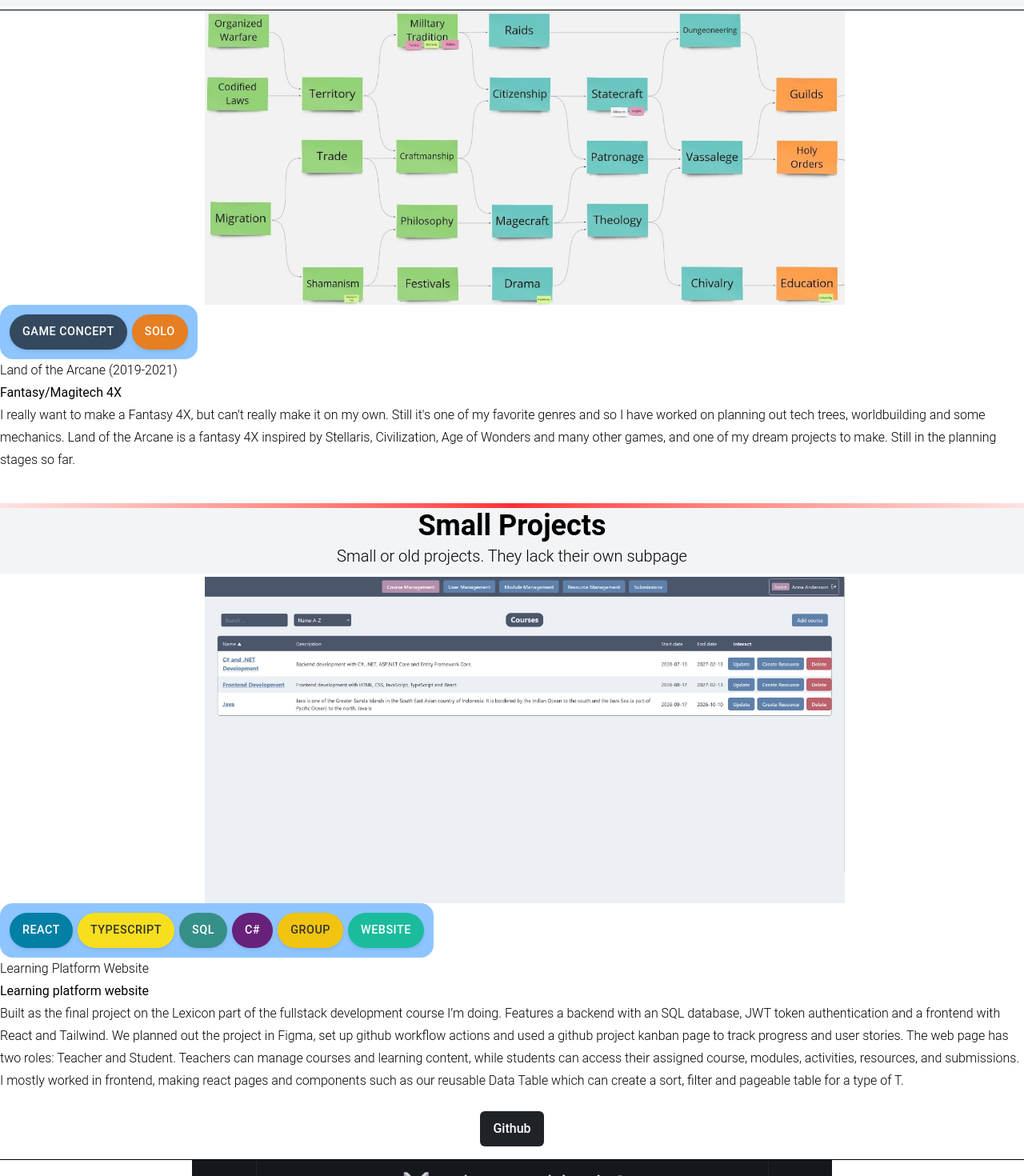
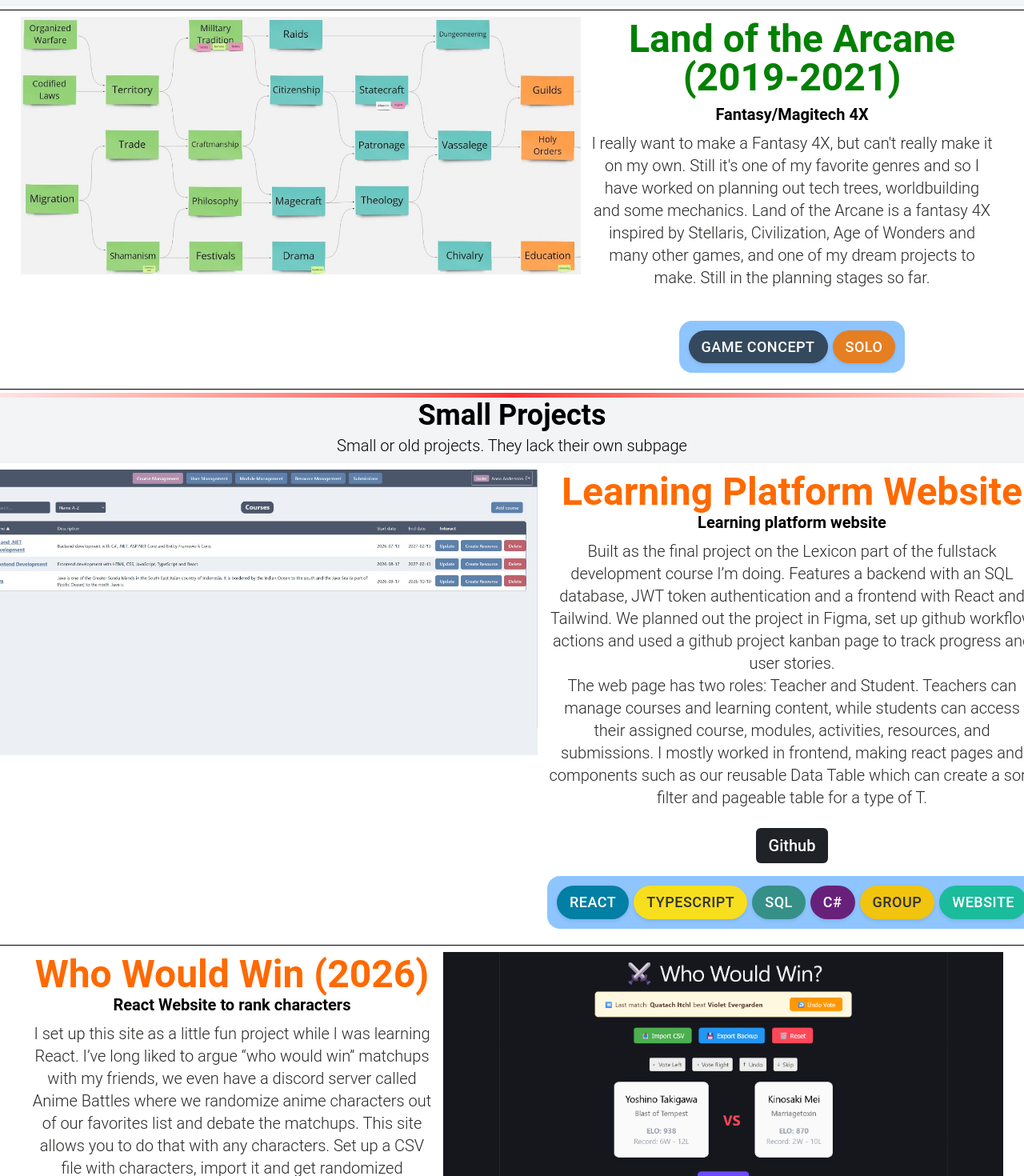
Before and after one commit to Acasez/acasez.github.io, a React (Vite) app: page /index in a window 1280 px wide. Shown: the part 5860-7330 px from the top of the page at 80% size. Built offline with nearby package versions, Linux system fonts and the light colour scheme.

Commit message:
Portfolio index working fully again

```diff
--- a/src/Subpages/PortfolioIndex.tsx
+++ b/src/Subpages/PortfolioIndex.tsx
@@ -4,8 +4,6 @@ import { useState } from "react";
 import HeroSection from "../components/HeroSection";
 import TagOverview from "../components/TagOverview";
 import TitleSection from "../components/TitleSection";
-import PortfolioRow from "../PortfolioRows/PortfolioOverviewRow";
-import PortfolioRowFrame from "../PortfolioRows/PortfolioRowFrame";
 import {
   mainProjects,
   gameDrafts,
@@ -121,10 +119,28 @@ export default function PortfolioIndex() {
           <hr />
           {filteredGameDrafts.map((project, index) => (
             <React.Fragment key={index}>
-              <PortfolioRowFrame reverse={index % 2 === 0}>
-                <PortfolioRow {...project} />
-              </PortfolioRowFrame>
-              {index < filteredGameDrafts.length - 1 && <hr />}
+              <Section contentReverse={index % 2 === 0}>
+                <MarkdownSection
+                  name={project.name}
+                  tagLine={project.subtitle}
+                  projectPageLink={project.projectPageLink}
+                  description={project.description}
+                >
+                  <ProjectLinks
+                    itchLink={project.itchLink}
+                    githubLink={project.githubLink}
+                    youtubeLink={project.youtubeLink}
+                    webpageLinks={project.webpageLinks}
+                  />
+                  <ProjectTags projectTags={project.projectTags} />
+                </MarkdownSection>
+                <ImageDisplay
+                  imageLocation={project.imageLocation}
+                  altText={project.altText}
+                  coverImage={false}
+                />
+              </Section>
+              {index < filteredMainProjects.length - 1 && <hr />}
             </React.Fragment>
           ))}
         </>
@@ -143,10 +159,28 @@ export default function PortfolioIndex() {
           />
           {filteredSmallProjects.map((project, index) => (
             <React.Fragment key={index}>
-              <PortfolioRowFrame reverse={index % 2 === 0}>
-                <PortfolioRow {...project} />
-              </PortfolioRowFrame>
-              {index < filteredSmallProjects.length - 1 && <hr />}
+              <Section contentReverse={index % 2 === 0}>
+                <MarkdownSection
+                  name={project.name}
+                  tagLine={project.subtitle}
+                  projectPageLink={project.projectPageLink}
+                  description={project.description}
+                >
+                  <ProjectLinks
+                    itchLink={project.itchLink}
+                    githubLink={project.githubLink}
+                    youtubeLink={project.youtubeLink}
+                    webpageLinks={project.webpageLinks}
+                  />
+                  <ProjectTags projectTags={project.projectTags} />
+                </MarkdownSection>
+                <ImageDisplay
+                  imageLocation={project.imageLocation}
+                  altText={project.altText}
+                  coverImage={false}
+                />
+              </Section>
+              {index < filteredMainProjects.length - 1 && <hr />}
             </React.Fragment>
           ))}
         </>
```
